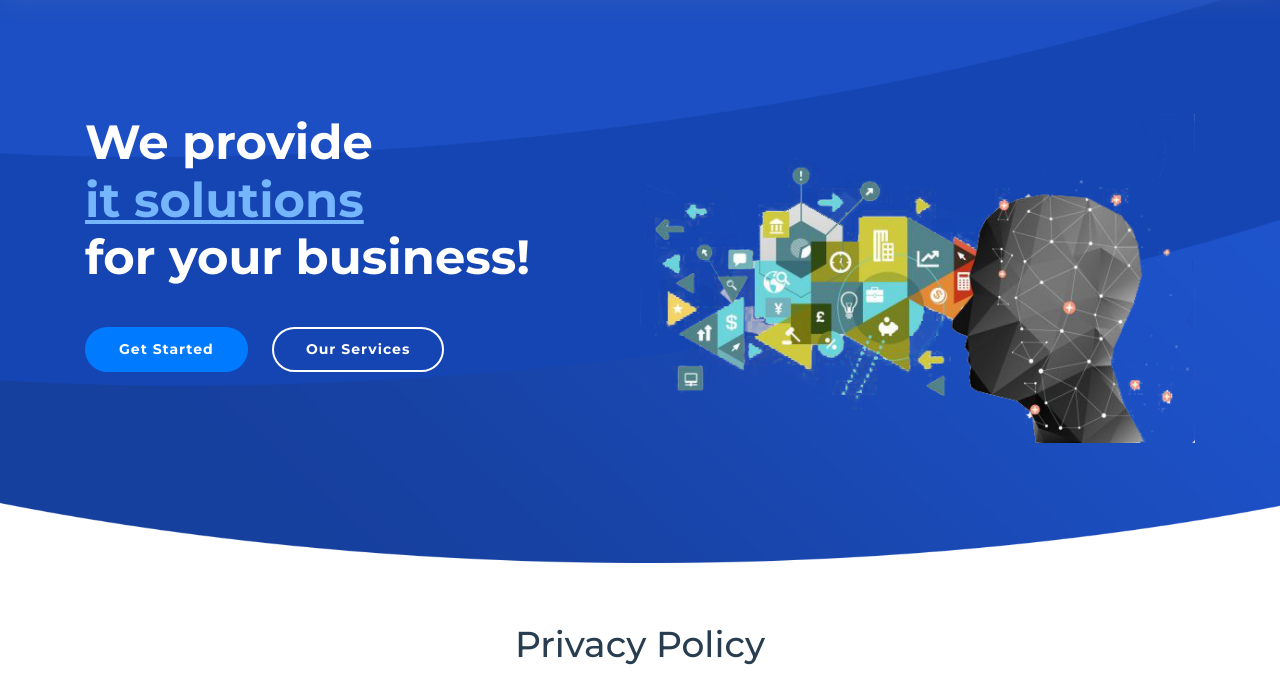
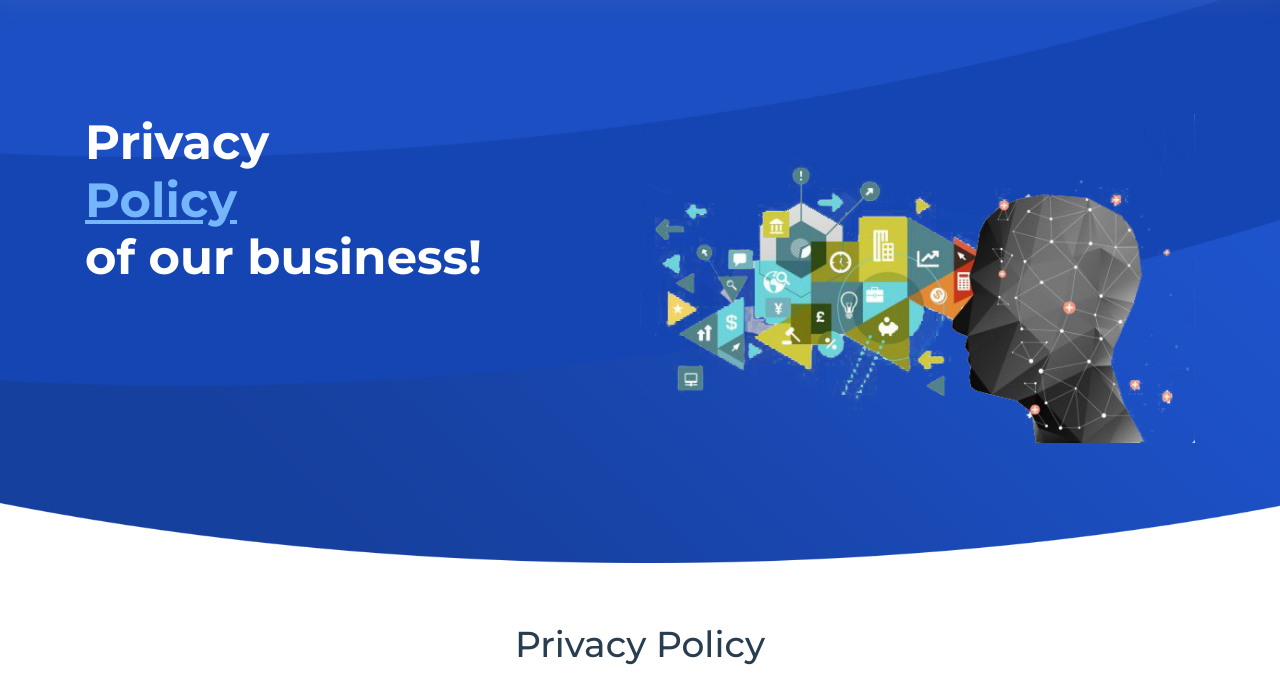
Before and after one commit to lincolndu/octagen, a plain HTML site: page privacy-policy.html in a window 1280 px wide. Shown: the part 86-769 px from the top of the page. Drawn offline with nearby package versions, Linux system fonts and the light colour scheme.

Commit message:
Update privacy-policy.html

```diff
--- a/privacy-policy.html
+++ b/privacy-policy.html
@@ -2,7 +2,7 @@
 <html lang="en">
 <head>
   <meta charset="utf-8">
-  <title> Octagen Group of Company </title>
+  <title> Privacy Policy - Octagen Group </title>
   <meta content="width=device-width, initial-scale=1.0" name="viewport">
   <meta content="Octagen-IT" name="keywords">
   <meta content="Octagen Business solution Company" name="description">
@@ -94,10 +94,8 @@ sessionStorage
       </div>
 
       <div class="intro-info">
-        <h2>We provide<br><span>it solutions</span><br>for your business!</h2>
+        <h2> Privacy <br><span>Policy </span><br> of our business!</h2>
         <div>
-          <a href="#about" class="btn-get-started scrollto">Get Started</a>
-          <a href="#services" class="btn-services scrollto">Our Services</a>
         </div>
       </div>
 
```
